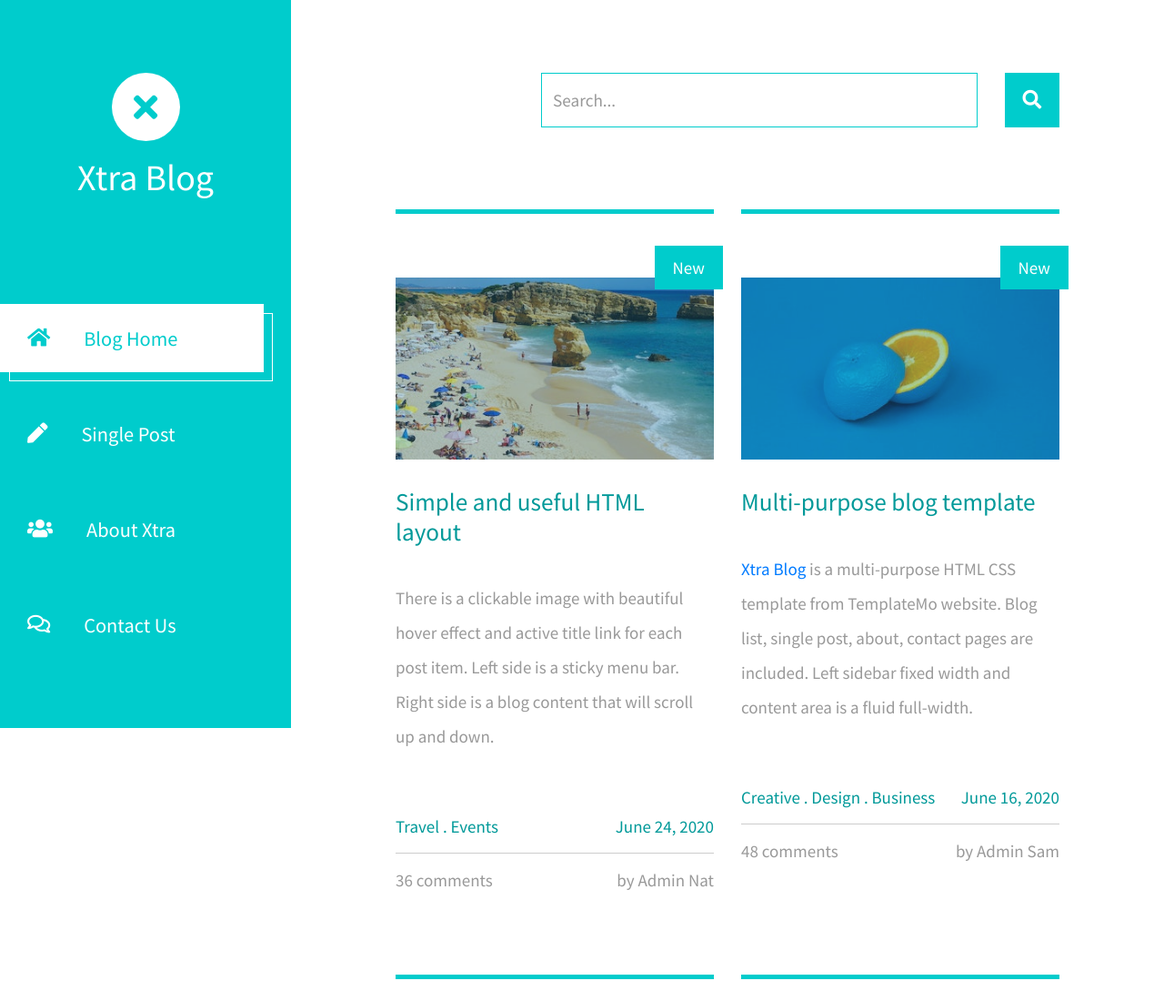
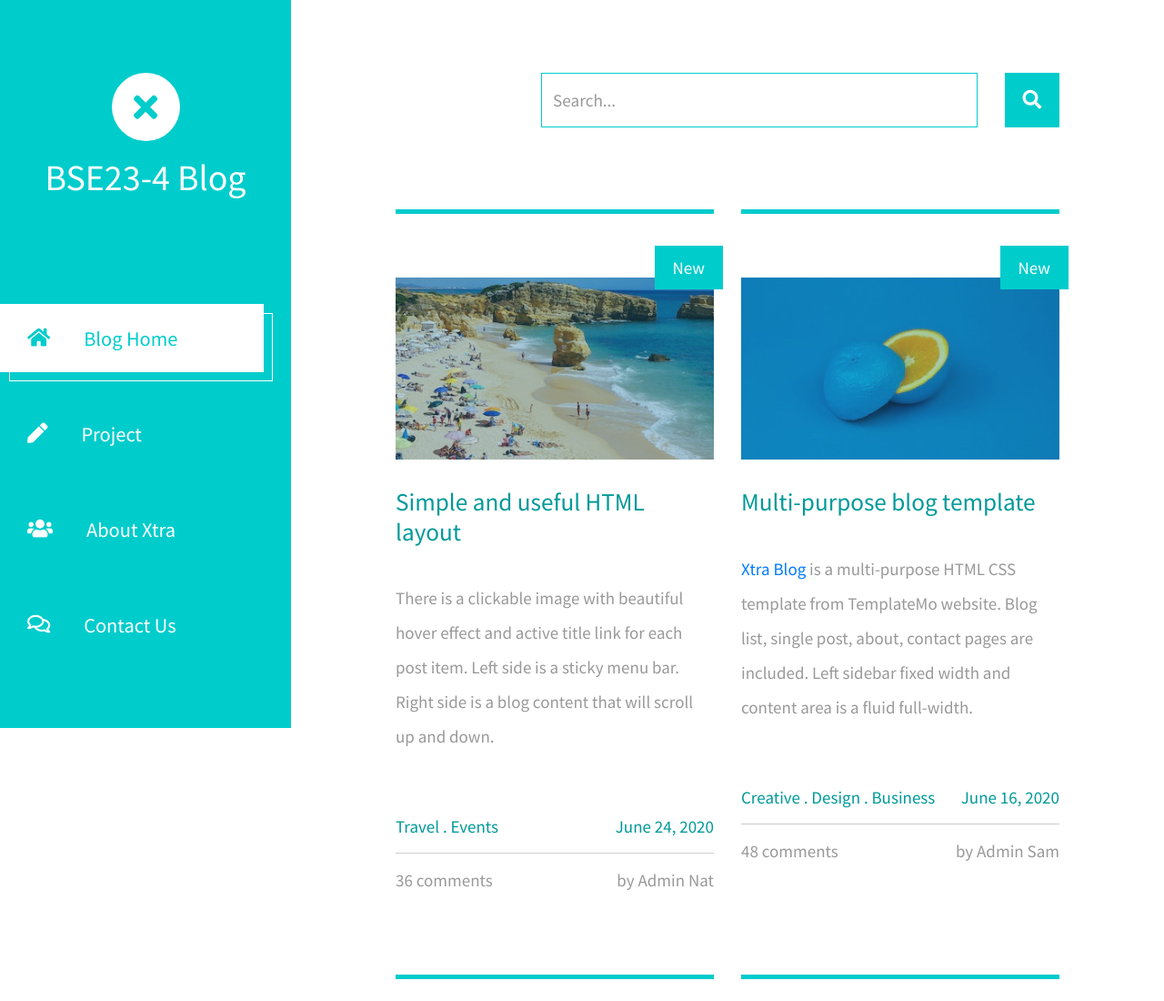
Before and after one commit to bse23-4/bse23-4.github.io, a plain HTML site: page index.html in a window 1280 px wide. Shown: the top 1100 px of the page at 91% size. Drawn offline with Linux system fonts and the light colour scheme.

Commit message:
modified header

```diff
--- a/index.html
+++ b/index.html
@@ -3,7 +3,7 @@
 <head>
 	<meta charset="UTF-8">
 	<meta name="viewport" content="width=device-width, initial-scale=1.0">
-	<title>Xtra Blog</title>
+	<title>BSE23-4 Blog</title>
 	<link rel="stylesheet" href="fontawesome/css/all.min.css"> <!-- https://fontawesome.com/ -->
 	<link href="https://fonts.googleapis.com/css2?family=Source+Sans+Pro&display=swap" rel="stylesheet"> <!-- https://fonts.google.com/ -->
     <link href="css/bootstrap.min.css" rel="stylesheet">
@@ -24,7 +24,7 @@ https://templatemo.com/tm-553-xtra-blog
             </button>
             <div class="tm-site-header">
                 <div class="mb-3 mx-auto tm-site-logo"><i class="fas fa-times fa-2x"></i></div>
-                <h1 class="text-center">Xtra Blog</h1>
+                <h1 class="text-center">BSE23-4 Blog</h1>
             </div>
             <nav class="tm-nav" id="tm-nav">
                 <ul>
@@ -34,7 +34,7 @@ https://templatemo.com/tm-553-xtra-blog
                     </a></li>
                     <li class="tm-nav-item"><a href="post.html" class="tm-nav-link">
                         <i class="fas fa-pen"></i>
-                        Single Post
+                        Project
                     </a></li>
                     <li class="tm-nav-item"><a href="about.html" class="tm-nav-link">
                         <i class="fas fa-users"></i>
```
